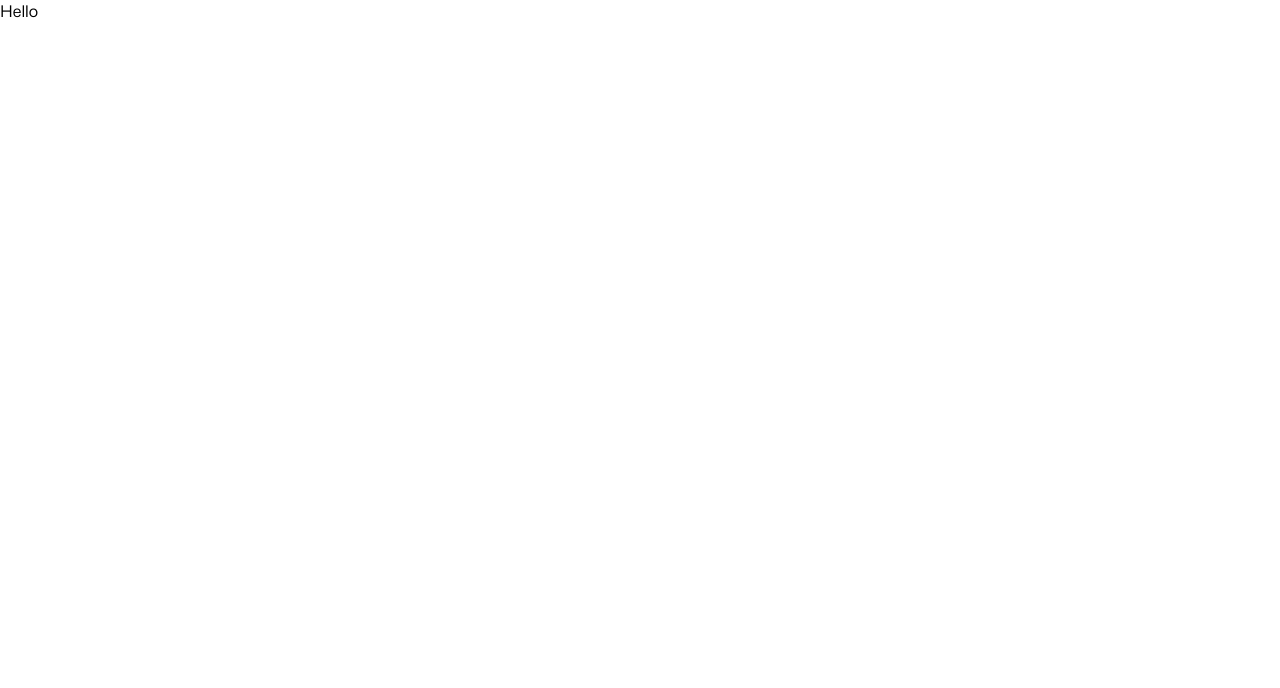
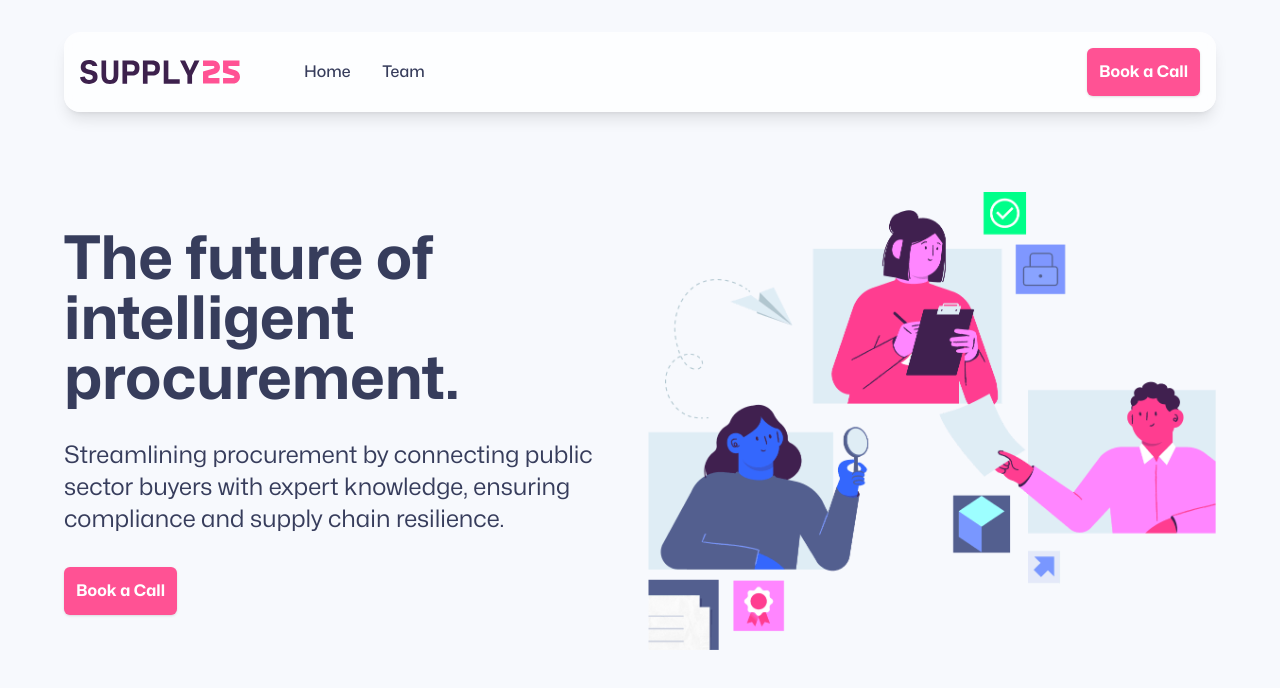
Before and after one commit to oliverjam/supply25, a Next.js app: page / in a window 1280 px wide. Shown: the top 688 px of the page. Built offline with nearby package versions, Linux system fonts and the light colour scheme.

Commit message:
Implement home page top section

```diff
--- a/app/page.tsx
+++ b/app/page.tsx
@@ -1,3 +1,57 @@
+import Link from "next/link";
+import logo from "./images/logo.svg";
+import image from "./images/home.png";
+
 export default function Home() {
-	return <h1>Hello</h1>;
+	return (
+		<>
+			<nav className="rounded-2xl p-2 sm:p-4 text-sm sm:text-base bg-white/75 shadow-lg backdrop-blur flex items-center gap-4 md:gap-8 lg:gap-16 fixed top-8 left-2 right-2 sm:left-4 sm:right-4 mx-auto max-w-6xl">
+				<img
+					src={logo.src}
+					width="168"
+					height="25.1833"
+					alt="Supply25"
+					className="w-24 sm:w-32 md:w-40"
+				/>
+				<div className="flex gap-4 md:gap-8 flex-1 font-medium text-slate-dark">
+					<Link href="/" className="hover:underline">
+						Home
+					</Link>
+					<Link href="/team" className="hover:underline">
+						Team
+					</Link>
+				</div>
+				<CallToAction />
+			</nav>
+			<section className="pt-32 sm:pt-48 px-4 sm:px-8 pb-12 bg-misty-light">
+				<div className="max-w-6xl mx-auto lg:grid grid-cols-[auto_1fr] items-center gap-2">
+					<div className="max-w-xl space-y-8 text-slate-dark">
+						<h1 className="font-bold text-4xl sm:text-6xl leading-tight">
+							The future of intelligent procurement.
+						</h1>
+						<p className="text-2xl">
+							Streamlining procurement by connecting public sector buyers with
+							expert knowledge, ensuring compliance and supply chain resilience.
+						</p>
+						<CallToAction />
+					</div>
+					<img
+						src={image.src}
+						width={image.width}
+						height={image.height}
+						alt=""
+						className=""
+					/>
+				</div>
+			</section>
+		</>
+	);
 }
+
+function CallToAction() {
+	return (
+		<a className="max-w-max flex items-center rounded shadow p-2 sm:p-3 bg-pink text-white font-bold">
+			Book a Call
+		</a>
+	);
+}
--- a/tailwind.config.ts
+++ b/tailwind.config.ts
@@ -6,6 +6,9 @@ export default {
 		extend: {
 			fontFamily: {
 				sans: ["var(--font-mona-sans)"],
+			},
+			borderRadius: {
+				DEFAULT: "6px",
 			},
 			colors: {
 				white: "#fff",
```
Also changed, not shown: app/images/home.png (added), app/images/logo.svg (added).
